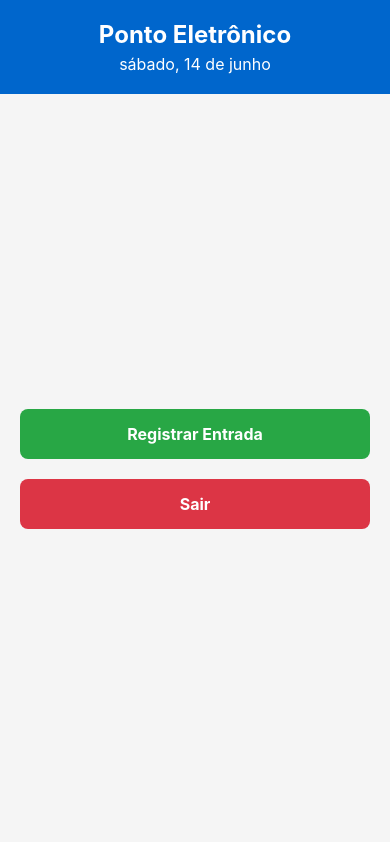
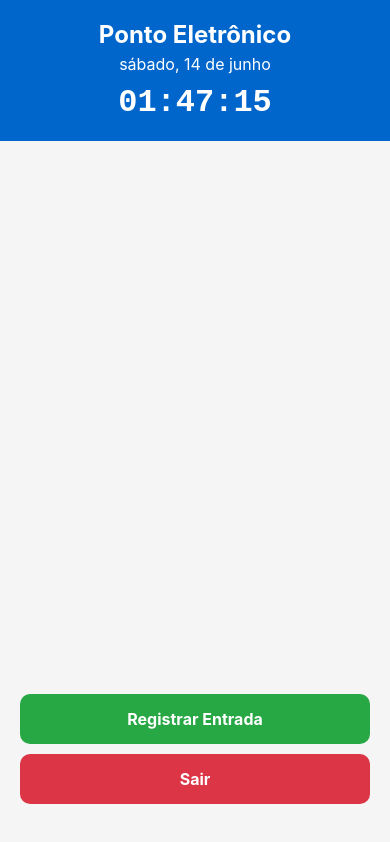
Before and after one commit to robeksonrocha/obras, a React Native app in the folder mobile-app/: screen /Home in a window 390 px wide. Built offline with nearby package versions, Linux system fonts and the light colour scheme; no server answers.

Commit message:
comitando

```diff
--- a/mobile-app/package.json
+++ b/mobile-app/package.json
@@ -18,6 +18,7 @@
     "date-fns": "^4.1.0",
     "expo": "~50.0.6",
     "expo-status-bar": "~1.11.1",
+    "http-proxy-middleware": "^3.0.5",
     "react": "18.2.0",
     "react-dom": "18.2.0",
     "react-native": "0.73.4",
--- a/mobile-app/src/screens/Home/index.tsx
+++ b/mobile-app/src/screens/Home/index.tsx
@@ -12,7 +12,7 @@ import { pointService } from '../../services/point';
 import { useNavigation } from '@react-navigation/native';
 import type { NativeStackNavigationProp } from '@react-navigation/native-stack';
 import type { RootStackParamList } from '../../../App';
-import { format } from 'date-fns';
+import { format, parseISO } from 'date-fns';
 import { ptBR } from 'date-fns/locale';
 
 type HomeScreenNavigationProp = NativeStackNavigationProp<RootStackParamList, 'Home'>;
@@ -22,18 +22,30 @@ interface UltimoRegistro {
   dataHora: string;
 }
 
+type PointType = 'ENTRADA' | 'SAIDA_ALMOCO' | 'RETORNO_ALMOCO' | 'SAIDA';
+
 export default function HomeScreen() {
   const navigation = useNavigation<HomeScreenNavigationProp>();
   const [loading, setLoading] = useState(false);
   const [ultimoRegistro, setUltimoRegistro] = useState<UltimoRegistro | null>(null);
+  const [currentTime, setCurrentTime] = useState(new Date());
 
   useEffect(() => {
     carregarUltimoRegistro();
+
+    // Atualiza o horário a cada segundo
+    const timer = setInterval(() => {
+      setCurrentTime(new Date());
+    }, 1000);
+
+    // Limpa o intervalo quando o componente é desmontado
+    return () => clearInterval(timer);
   }, []);
 
   const carregarUltimoRegistro = async () => {
     try {
       const response = await pointService.getLastPoint();
+      console.log('Último registro carregado:', response);
       setUltimoRegistro(response);
     } catch (error) {
       console.error('Erro ao carregar último registro:', error);
@@ -53,8 +65,9 @@ export default function HomeScreen() {
       setLoading(true);
       const tipo = getNextPointType();
       const response = await pointService.register(tipo);
+      console.log('Ponto registrado:', response);
       await carregarUltimoRegistro();
-      Alert.alert('Sucesso', `Ponto registrado com sucesso!\nTipo: ${formatTipo(response.type)}`);
+      Alert.alert('Sucesso', `Ponto registrado com sucesso!\nTipo: ${formatTipo(tipo)}`);
     } catch (error) {
       Alert.alert(
         'Erro',
@@ -65,7 +78,7 @@ export default function HomeScreen() {
     }
   };
 
-  const getNextPointType = (): string => {
+  const getNextPointType = (): PointType => {
     if (!ultimoRegistro) return 'ENTRADA';
 
     switch (ultimoRegistro.tipo) {
@@ -81,7 +94,13 @@ export default function HomeScreen() {
   };
 
   const formatTipo = (tipo: string): string => {
-    return tipo.replace('_', ' ');
+    const tipos = {
+      'ENTRADA': 'Entrada',
+      'SAIDA_ALMOCO': 'Saída Almoço',
+      'RETORNO_ALMOCO': 'Retorno Almoço',
+      'SAIDA': 'Saída'
+    };
+    return tipos[tipo as keyof typeof tipos] || tipo;
   };
 
   const getButtonText = (): string => {
@@ -99,12 +118,36 @@ export default function HomeScreen() {
     }
   };
 
+  const formatDataHora = (dataHora: string | undefined): string => {
+    try {
+      if (!dataHora) {
+        console.error('Data/hora indefinida');
+        return '--:--';
+      }
+
+      // Verifica se a string está no formato ISO
+      if (!/^\d{4}-\d{2}-\d{2}T\d{2}:\d{2}:\d{2}/.test(dataHora)) {
+        console.error('Formato de data inválido:', dataHora);
+        return '--:--';
+      }
+
+      const data = parseISO(dataHora);
+      return format(data, "dd/MM/yyyy 'às' HH:mm", { locale: ptBR });
+    } catch (error) {
+      console.error('Erro ao formatar data:', error);
+      return '--:--';
+    }
+  };
+
   return (
     <View style={styles.container}>
       <View style={styles.header}>
         <Text style={styles.title}>Ponto Eletrônico</Text>
         <Text style={styles.date}>
-          {format(new Date(), "EEEE, dd 'de' MMMM", { locale: ptBR })}
+          {format(currentTime, "EEEE, dd 'de' MMMM", { locale: ptBR })}
+        </Text>
+        <Text style={styles.currentTime}>
+          {format(currentTime, 'HH:mm:ss', { locale: ptBR })}
         </Text>
       </View>
 
@@ -112,13 +155,16 @@ export default function HomeScreen() {
         {ultimoRegistro && (
           <View style={styles.lastRecord}>
             <Text style={styles.lastRecordTitle}>Último Registro:</Text>
-            <Text style={styles.lastRecordText}>
-              {format(new Date(ultimoRegistro.dataHora), 'HH:mm')} -{' '}
+            <Text style={styles.lastRecordType}>
               {formatTipo(ultimoRegistro.tipo)}
+            </Text>
+            <Text style={styles.lastRecordTime}>
+              {formatDataHora(ultimoRegistro.dataHora)}
             </Text>
           </View>
         )}
 
+        <View style={styles.buttonContainer}>
           <TouchableOpacity
             style={[styles.registerButton, loading && styles.buttonDisabled]}
             onPress={handleRegisterPoint}
@@ -138,6 +184,7 @@ export default function HomeScreen() {
           >
             <Text style={styles.buttonText}>Sair</Text>
           </TouchableOpacity>
+        </View>
       </View>
     </View>
   );
@@ -163,45 +210,64 @@ const styles = StyleSheet.create({
     color: '#FFF',
     marginTop: 5,
   },
+  currentTime: {
+    fontSize: 32,
+    color: '#FFF',
+    fontWeight: 'bold',
+    marginTop: 10,
+    fontFamily: 'monospace',
+  },
   content: {
     flex: 1,
-    justifyContent: 'center',
-    alignItems: 'center',
     padding: 20,
   },
   lastRecord: {
     backgroundColor: '#FFF',
-    padding: 15,
-    borderRadius: 8,
+    padding: 20,
+    borderRadius: 10,
     marginBottom: 20,
-    width: '100%',
     alignItems: 'center',
+    shadowColor: '#000',
+    shadowOffset: {
+      width: 0,
+      height: 2,
+    },
+    shadowOpacity: 0.25,
+    shadowRadius: 3.84,
+    elevation: 5,
   },
   lastRecordTitle: {
     fontSize: 16,
     color: '#666',
+    marginBottom: 10,
+  },
+  lastRecordType: {
+    fontSize: 24,
+    color: '#333',
+    fontWeight: 'bold',
     marginBottom: 5,
   },
-  lastRecordText: {
-    fontSize: 18,
-    color: '#333',
-    fontWeight: 'bold',
+  lastRecordTime: {
+    fontSize: 16,
+    color: '#666',
+  },
+  buttonContainer: {
+    flex: 1,
+    justifyContent: 'flex-end',
+    marginBottom: 20,
   },
   registerButton: {
     backgroundColor: '#28a745',
     padding: 15,
-    borderRadius: 8,
-    width: '100%',
+    borderRadius: 10,
     alignItems: 'center',
     marginBottom: 10,
   },
   logoutButton: {
     backgroundColor: '#DC3545',
     padding: 15,
-    borderRadius: 8,
-    width: '100%',
+    borderRadius: 10,
     alignItems: 'center',
-    marginTop: 10,
   },
   buttonDisabled: {
     backgroundColor: '#999',
@@ -210,5 +276,5 @@ const styles = StyleSheet.create({
     color: '#FFF',
     fontSize: 16,
     fontWeight: 'bold',
-  },
+  }
 });
--- a/mobile-app/src/services/auth.ts
+++ b/mobile-app/src/services/auth.ts
@@ -1,9 +1,6 @@
 import axios from 'axios';
 import { Platform } from 'react-native';
 import AsyncStorage from '@react-native-async-storage/async-storage';
-
-// Configuração da API
-const API_URL = 'http://localhost:8080';
 
 // Interfaces
 interface LoginRequest {
@@ -17,7 +14,6 @@ interface LoginResponse {
 
 // Criação da instância do axios
 export const api = axios.create({
-  baseURL: API_URL,
   headers: {
     'Content-Type': 'application/json',
     'Accept': 'application/json'
@@ -64,7 +60,7 @@ export const authService = {
   login: async (credentials: LoginRequest): Promise<LoginResponse> => {
     try {
       console.log('Iniciando tentativa de login:', {
-        url: `${API_URL}/api/auth/login`,
+        url: '/api/auth/login',
         credentials: {
           email: credentials.email,
           senha: '***'
@@ -95,7 +91,7 @@ export const authService = {
           throw new Error('Email ou senha inválidos');
         }
         if (error.response?.status === 404) {
-          throw new Error(`Servidor não encontrado. URL: ${API_URL}/api/auth/login`);
+          throw new Error('Servidor não encontrado. Verifique se o backend está rodando.');
         }
         if (!error.response) {
           throw new Error('Erro de conexão com o servidor. Verifique se o backend está rodando.');
--- a/mobile-app/src/services/point.ts
+++ b/mobile-app/src/services/point.ts
@@ -16,16 +16,34 @@ interface LastPointResponse {
 export const pointService = {
   register: async (tipo: PointType): Promise<RegisterPointResponse> => {
     try {
+      console.log('Registrando ponto:', { tipo });
       const response = await api.post<RegisterPointResponse>('/api/point/register', { tipo });
+      console.log('Resposta do registro:', response.data);
       return response.data;
     } catch (error) {
+      console.error('Erro ao registrar ponto:', error);
       throw new Error('Erro ao registrar ponto');
     }
   },
 
   getLastPoint: async (): Promise<LastPointResponse | null> => {
     try {
+      console.log('Buscando último ponto...');
       const response = await api.get<LastPointResponse>('/api/point/last');
+      console.log('Último ponto recebido:', response.data);
+
+      // Validação básica da resposta
+      if (!response.data) {
+        console.log('Nenhum ponto encontrado');
+        return null;
+      }
+
+      // Validação dos campos obrigatórios
+      if (!response.data.tipo || !response.data.dataHora) {
+        console.error('Resposta inválida do servidor:', response.data);
+        return null;
+      }
+
       return response.data;
     } catch (error) {
       console.error('Erro ao buscar último ponto:', error);
--- /dev/null
+++ b/mobile-app/webpack.config.js
@@ -0,0 +1,26 @@
+const createExpoWebpackConfigAsync = require('@expo/webpack-config');
+const { createProxyMiddleware } = require('http-proxy-middleware');
+
+module.exports = async function (env, argv) {
+  const config = await createExpoWebpackConfigAsync(env, argv);
+
+  // Adiciona configuração do proxy
+  config.devServer = {
+    ...config.devServer,
+    proxy: {
+      '/api': {
+        target: 'http://localhost:8080',
+        changeOrigin: true,
+        secure: false,
+        pathRewrite: {
+          '^/api': '/api'
+        },
+        onProxyRes: function (proxyRes) {
+          proxyRes.headers['Access-Control-Allow-Origin'] = '*';
+        },
+      },
+    },
+  };
+
+  return config;
+};
```
Also changed, not shown: mobile-app/src/setupProxy.js (added, +18 -0 lines), 1 other file (tests, documents, lock files or other folders). Lines whose indentation alone changed are shown as unchanged.
